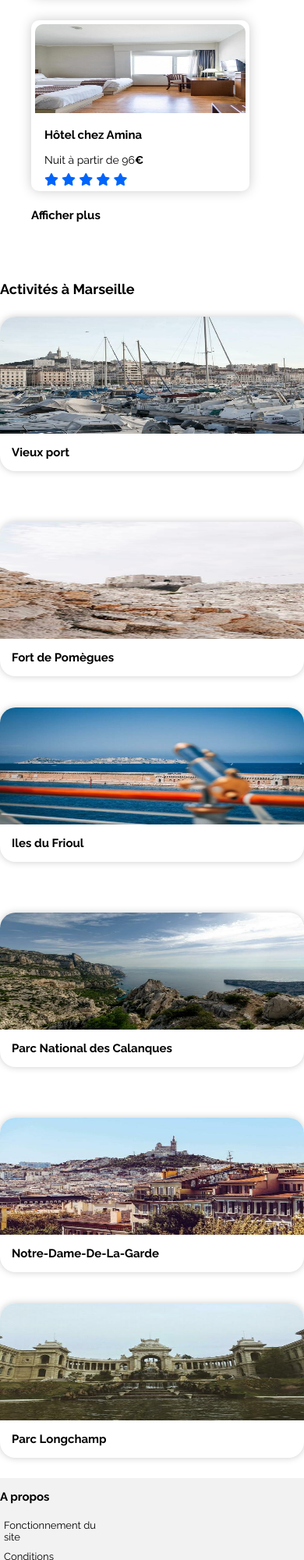
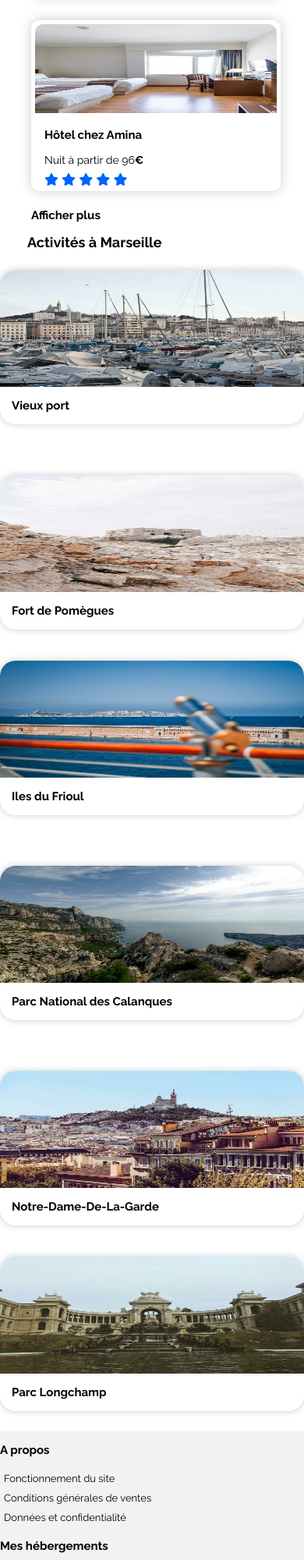
Before and after one commit to FatoumataCI/FatoumataCISSE_2_04032021, a plain HTML site: page index.html in a window 390 px wide. Shown: the part 2574-4574 px from the top of the page at 78% size. Drawn offline with Linux system fonts and the light colour scheme.

Commit message:
modif css mobile

```diff
--- a/css/style.css
+++ b/css/style.css
@@ -419,11 +419,7 @@ footer h3{
 footer .columns{
    display: flex;
    justify-content: space-between;
-}
-
-footer .column{
-   width: 33%;
-   margin-bottom: 10px;
+   width: 70%;
 }
 
 footer .footer .columns .column p{
@@ -467,7 +463,7 @@ footer li{
    width: 50%;
    }
 
-   li:hover{
+   header li:hover{
    border-top: none;
    border-bottom: 2px solid #0065FC;
    }
@@ -545,6 +541,7 @@ footer li{
   #hebergements{
    background-color: white;
    width: auto;
+   margin: 0px;
   }
 
   .hebergements .cards{
@@ -565,6 +562,14 @@ footer li{
    width: 100%;
    height: 30%;
    margin-bottom: 1025px;
+   margin-top: 0px;
+  }
+
+  #activities h2{
+   margin-bottom: 25px;
+   font-size: 18px;
+   margin-top: 0px;
+   padding-left: 35px;
   }
 
   .activities{
@@ -576,8 +581,6 @@ footer li{
   .activities .colonne{
    width: 100%;
   }
-
-
    .activities article{
    width: 100%;
    }
```
